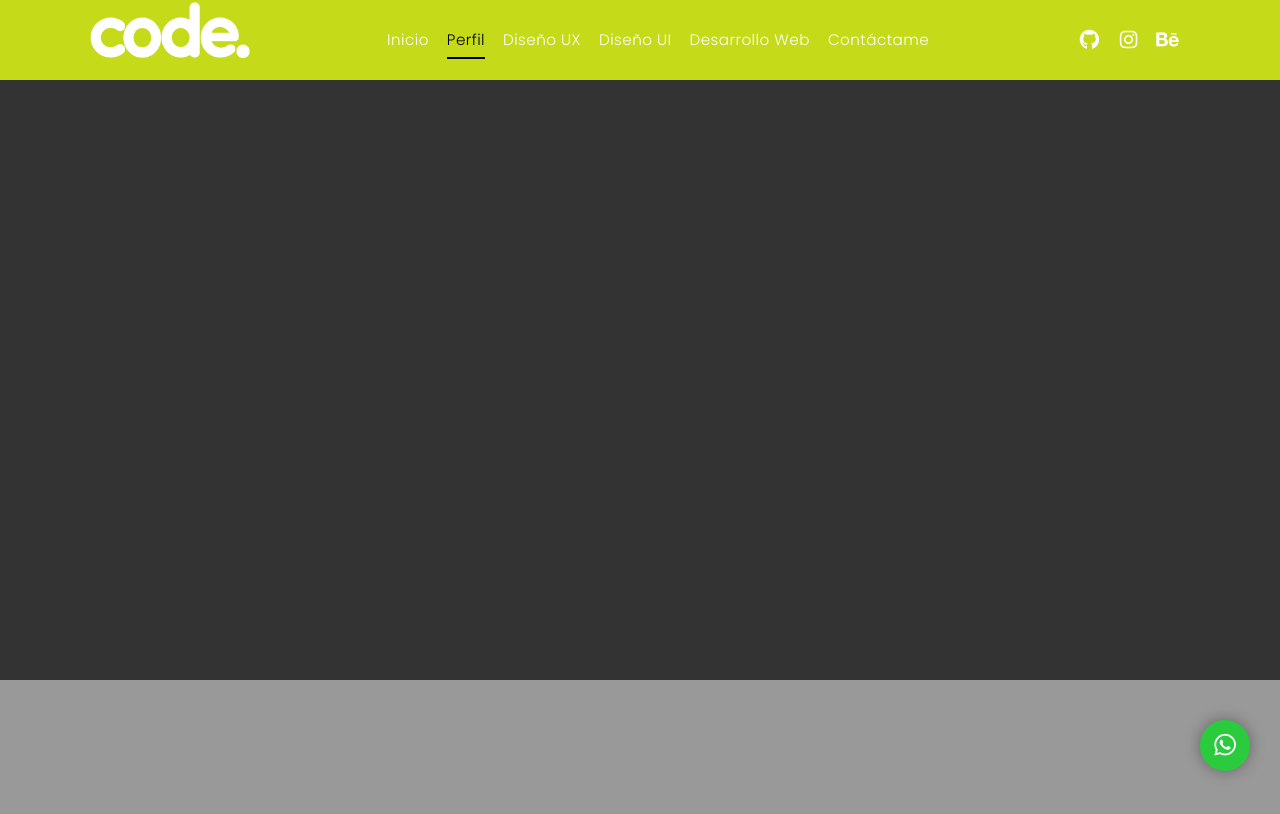
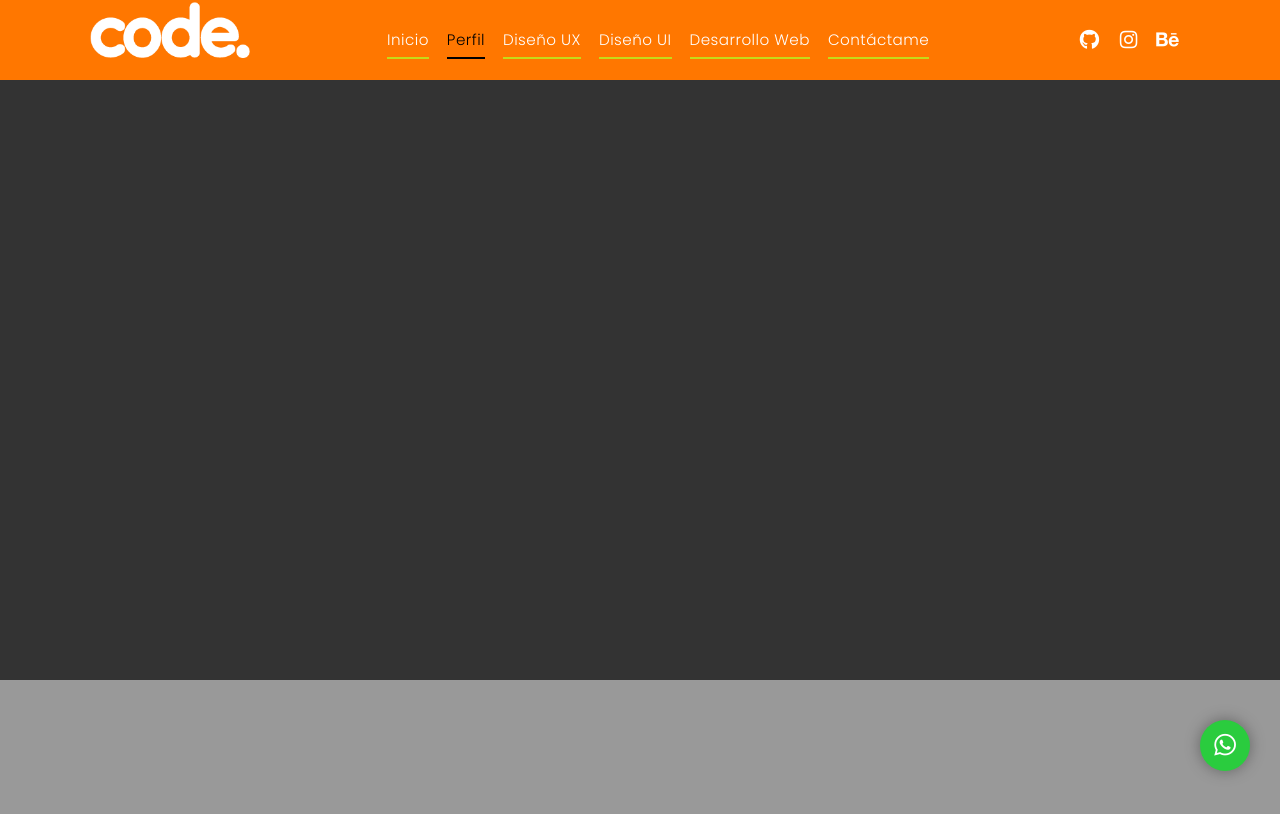
Before and after one commit to profeangulo/portafolioweb, a plain HTML site: page perfil.html in a window 1280 px wide. Shown: the top 814 px of the page. Drawn offline with nearby package versions, Linux system fonts and the light colour scheme.

Commit message:
Add files via upload

```diff
--- a/css/estilo.css
+++ b/css/estilo.css
@@ -89,7 +89,7 @@ aside#boton-wp a:hover { color: #2acc3e; background: #333; transition: all 0.3s
 
 
 /* Componente Header con logo a la izquierda y menú a la derecha */
-header { width: 100%; height: 80px; margin: 0; float: none; position: fixed; top: 0; left: 0; z-index: 99995; background: #c5da19; }
+header { width: 100%; height: 80px; margin: 0; float: none; position: fixed; top: 0; left: 0; z-index: 99995; background: #f70; }
 header article { width: 1100px; height: 80px; margin: 0 auto; float: none; position: relative; }
 
 header article figure { width: 160px; height: 60px; display: block; margin: 10px 0; float: left; position: relative; }
```
